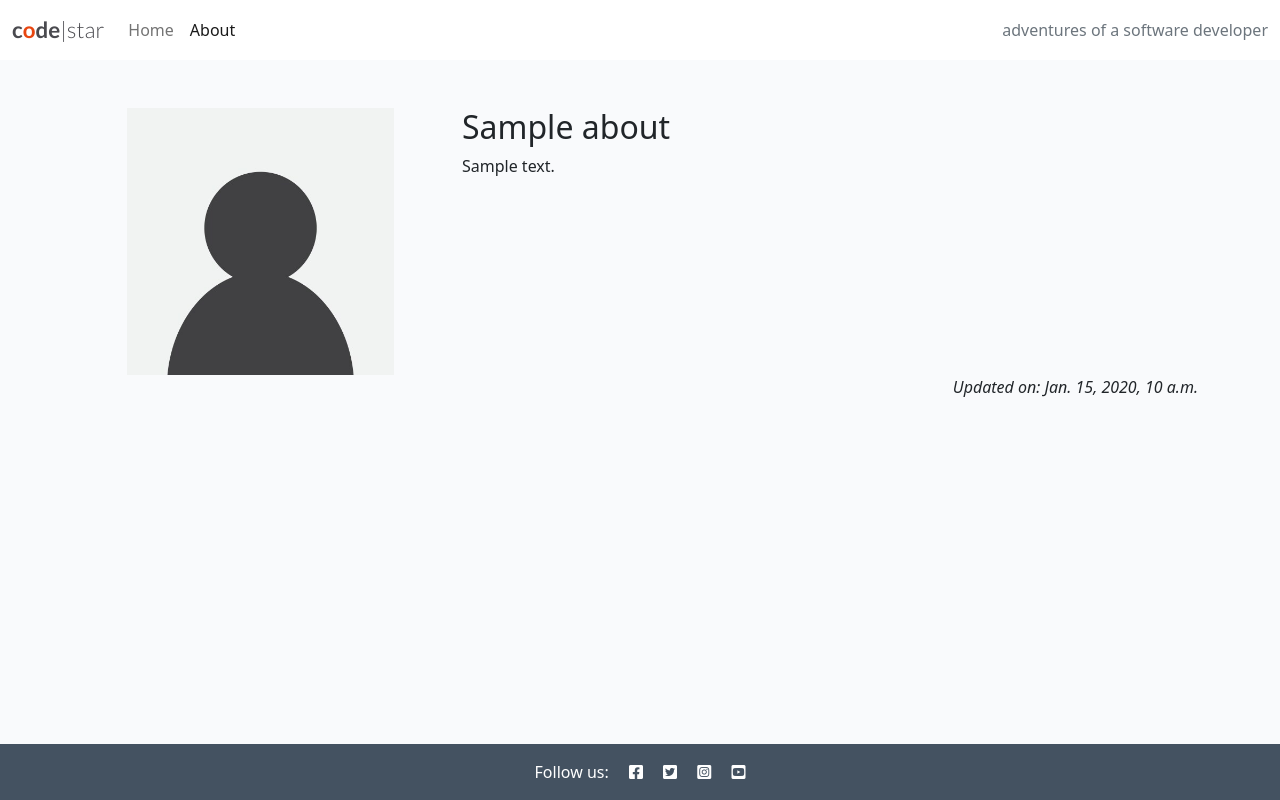
After one commit to taz1003/codestar_blog, a Django app: page /about/ in a window 1280 px wide. The commit adds this page. Run offline with Django 5.2, Linux system fonts and the light colour scheme; tables that the repository leaves empty hold one stand-in row (values such as "Sample post").

Commit message:
Update About app

```diff
--- a/about/admin.py
+++ b/about/admin.py
@@ -3,7 +3,8 @@ from .models import About
 from django_summernote.admin import SummernoteModelAdmin
 
 # Register your models here.
+
+
 @admin.register(About)
 class AboutAdmin(SummernoteModelAdmin):
     summernote_fields = ('content',)
-    list_display = ('title', 'updated_on')
--- /dev/null
+++ b/about/templates/about/about.html
@@ -0,0 +1,24 @@
+{% extends 'base.html' %}
+{% block content %}
+{% load static %}
+<div class="container mt-5">
+	<div class="row">
+		<div class="col-4 text-center">
+			<img src="{% static 'images/nobody.jpg' %}" width="75%" />
+		</div>
+		<div class="col-8">
+			<!-- Title goes between these h2 tags -->
+			<h2>{{ about.title }}</h2>
+			<!-- Content goes directly underneath this -->
+			{{ about.content | safe }}
+		</div>
+	</div>
+	<div class="row">
+		<div class="col text-right">
+			<!-- Updated on field goes in here -->
+
+			<p class="text-end"><em>Updated on: {{ about.updated_on }}</em></p>
+		</div>
+	</div>
+</div>
+{% endblock content %}
--- /dev/null
+++ b/about/urls.py
@@ -0,0 +1,6 @@
+from . import views
+from django.urls import path
+
+urlpatterns = [
+    path('', views.about_me, name='about'),
+]
--- a/about/views.py
+++ b/about/views.py
@@ -1,3 +1,21 @@
 from django.shortcuts import render
+from .models import About
 
 # Create your views here.
+
+
+def about_me(request):
+    """
+    Renders the about page.
+    **Context**
+
+    ``about``
+        An instance of :model:`about.About`.
+    """
+    about = About.objects.all().order_by('-updated_on').first()
+
+    return render(
+        request,
+        "about/about.html",
+        {"about": about},
+    )
--- a/codestar/urls.py
+++ b/codestar/urls.py
@@ -18,6 +18,7 @@ from django.contrib import admin
 from django.urls import path, include
 
 urlpatterns = [
+    path("about/", include("about.urls"), name="about-urls"),
     path('admin/', admin.site.urls),
     path('summernote/', include('django_summernote.urls')),
     path('', include("blog.urls"), name='blog-urls'),
--- a/templates/base.html
+++ b/templates/base.html
@@ -1,4 +1,6 @@
-{% load static %} {% url 'home' as home_url %}
+{% load static %}
+{% url 'home' as home_url %}
+{% url 'about' as about_url %}
 
 <!DOCTYPE html>
 <html class="h-100" lang="en">
@@ -48,11 +50,11 @@
 								>Home</a
 							>
 						</li>
-						<!-- <li class="nav-item">
+						<li class="nav-item">
 							<a class="nav-link {% if request.path == about_url %}active{% endif %}" aria-current="page" href="{% url 'about' %}"
 								>About</a
 							>
-						</li> -->
+						</li>
 					</ul>
 					<span class="navbar-text text-muted"> adventures of a software developer </span>
 				</div>
```
Also changed, not shown: about/models.py (line endings or trailing spaces), static/images/nobody.jpg (added).
